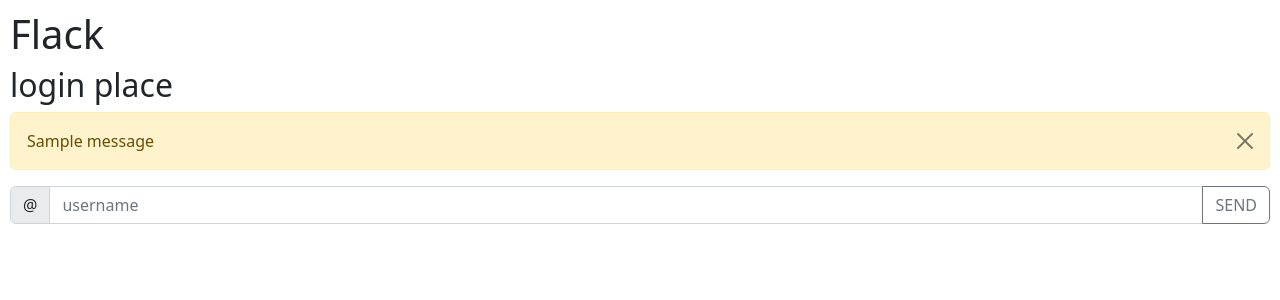
After one commit to ai-zac/cs50w-project2, a Flask app: page /login in a window 1280 px wide. The commit adds this page. Shown: the top 300 px of the page. Run offline with Flask 2, Linux system fonts and the light colour scheme; one stand-in notice (Sample message) is shown; some libraries are stand-ins or nearby versions.

Commit message:
'Login' & 'Envio de mensajes' completado

```diff
--- a/application.py
+++ b/application.py
@@ -1,23 +1,61 @@
 import os
+import secrets
 
-from flask import Flask, render_template
-from flask_socketio import SocketIO, emit, send
-
+from flask import Flask, render_template, redirect, request, session
+from flask_socketio import SocketIO, emit, send, join_room, leave_room
+from login_required import login_required
 
 app = Flask(__name__)
-app.config["SECRET_KEY"] = os.getenv("SECRET_KEY")
+app.config["SECRET_KEY"] = secrets.token_hex()
 socketio = SocketIO(app)
 
 
 @app.route("/")
+@login_required
 def index():
-    return render_template("index.html")
+    return render_template("index.html", username=session["username"])
+
+@app.route("/login", methods=["GET", "POST"])
+def login():
+    if request.method == "POST":
+        username = request.form.get("username")
+        session["username"] = username
+        return redirect("/")
+    else:
+        return render_template("login.html")
+
 
 @socketio.on('message')
-def handle_data(msg, username):
-    print(msg, username)
-    emit("messageOut", (msg, username), broadcast = True)
+def handle_data(msg, username, date):
+    print(msg, username, date)
+    emit("messageOut", (msg, username, date), broadcast = True)
 
+@socketio.on("crear")
+def crear_chat(sala):
+    return
+
+@socketio.on("entrar")
+def entrar(sala):
+    # Ingresamos al usuario a la sala
+    print(sala)
+    join_room(sala)
+
+    # Emitimos un aviso a los usuarios conectados a la sala, exceptuando a la persona que se unio
+    emit('mensaje', f'Un usuario ha entrado a la sala {sala}', broadcast=True, include_self=False, to=sala)
+
+    # Mandamos una respuesta al evento emit del cliente
+    return f'Te has unido a la sala {sala}'
+
+@socketio.on("salir")
+def salir(sala):
+    # Ingresamos al usuario a la sala
+    leave_room(sala)
+
+    # Emitimos un aviso a los usuarios conectados a la sala, exceptuando a la persona que se unio
+    emit('mensaje', f'Un usuario ha salido a la sala {sala}', broadcast=True, include_self=False, to=sala)
+
+    # Mandamos una respuesta al evento emit del cliente
+    return f'Te has salido a la sala {sala}'
 
 if __name__ == "__main__":
     socketio.run(app)
--- a/static/css/index.css
+++ b/static/css/index.css
@@ -0,0 +1,5 @@
+body {
+  padding: 10px;
+}
+
+/*# sourceMappingURL=index.css.map */
--- /dev/null
+++ b/static/css/index.scss
@@ -0,0 +1,3 @@
+body {
+    padding: 10px;
+}
--- /dev/null
+++ b/static/css/login.css
@@ -0,0 +1,5 @@
+body {
+  padding: 10px;
+}
+
+/*# sourceMappingURL=login.css.map */
--- /dev/null
+++ b/static/css/login.scss
@@ -0,0 +1,3 @@
+body {
+    padding: 10px;
+}
--- a/static/js/script.js
+++ b/static/js/script.js
@@ -1,17 +1,14 @@
 // Event name of send in SocketIO is "message"
-
 const socket = io();
 var username, msgIn, msgOut;
-let i = 0;
 
 document.querySelector("#send").onclick = () => {
     if (document.querySelector("#name").value) {
         username = document.querySelector("#name").value;
         msgIn = document.querySelector("#msg").value;
-
-        socket.send(msgIn, username);
-        localStorage.setItem("message" + i, "{'username': " + username + ", 'msg': " + msgIn + "}")
-        i++;
+        var date = new Date();
+        var dateMsg = `${date.getDate()}/${date.getMonth()}-${date.getHours()}:${date.getMinutes()}`
+        socket.send(msgIn, username, dateMsg);
         // clean message
         document.querySelector("#msg").value = "";
     } else {
@@ -19,6 +16,62 @@ document.querySelector("#send").onclick = () => {
     }
 };
 
-socket.on("messageOut", function (msgOut, username) {
-    document.querySelector("#chat").innerHTML += ("<li>" + username + ": " + msgOut + "</li>");
+socket.on("messageOut", function (msgOut, username, dateMsg) {
+    document.querySelector("#chat").innerHTML += (
+        `<li class='list-group-item d-flex justify-content-between align-items-start'>
+            <div class="ms-2 me-auto">
+                <div class="fw-bold">${username}</div>
+                ${msgOut}
+            </div>
+            <span class="badge bg-primary rounded-pill">${dateMsg}</span>
+        </li>`);
 });
+
+// respuesta = Es el mensaje de estado, solo se muestra para
+// el propio Usuario
+/*
+document.querySelector("#boton1").onclick = () => {
+    socket.emit("entrar", "CS50x.ni", (respuesta) => {
+        document.querySelector("#contenido").append(respuesta)
+        document.querySelector("#contenido").innerHTML += "<br>"
+        document.querySelector("#msg").className = "CS50x.ni"
+        document.querySelector("#salir1").removeAttribute("hidden")
+    })
+}
+
+document.querySelector('#boton2').onclick = () => {
+    socket.emit("entrar", "Web50x.ni", (respuesta) => {
+        console.log(respuesta)
+        document.querySelector("#contenido").append(respuesta)
+        document.querySelector("#contenido").innerHTML += "<br>"
+        document.querySelector("#msg").className = "Web50x.ni"
+        document.querySelector("#salir2").removeAttribute("hidden")
+    })
+}
+
+document.querySelector("#salir1").onclick = () => {
+    socket.emit("salir", "CS50x.ni", (respuesta) => {
+        document.querySelector("#contenido").append(respuesta)
+        document.querySelector("#contenido").innerHTML += "<br>"
+        document.querySelector("#msg").className = ""
+        document.querySelector("#salir1").setAttribute("hidden", true)
+    })
+}
+
+document.querySelector("#salir2").onclick = () => {
+    socket.emit("salir", "Web50x.ni", (respuesta) => {
+        document.querySelector("#contenido").append(respuesta)
+        document.querySelector("#contenido").innerHTML += "<br>"
+        document.querySelector("#msg").className = ""
+        document.querySelector("#salir2").setAttribute("hidden", true)
+    })
+}
+
+// Se indica a los otros usuarios la entrada y salida de
+// los otros usuarios
+socket.on("mensaje", (dato) => {
+    document.querySelector("#contenido").append(dato)
+    document.querySelector("#contenido").innerHTML += "<br>"
+})
+
+*/
--- /dev/null
+++ b/templates/login.html
@@ -0,0 +1,33 @@
+<!DOCTYPE html>
+<html lang="en">
+    <head>
+        <meta charset="UTF-8">
+        <meta name="viewport" content="width=device-width, initial-scale=1">
+        <link href="../static/css/login.css" rel="stylesheet">
+        <link href="https://cdn.jsdelivr.net/npm/bootstrap@5.2.2/dist/css/bootstrap.min.css" rel="stylesheet" integrity="sha384-Zenh87qX5JnK2Jl0vWa8Ck2rdkQ2Bzep5IDxbcnCeuOxjzrPF/et3URy9Bv1WTRi" crossorigin="anonymous">
+        <title></title>
+    </head>
+    <body>
+
+        <h1>Flack</h1>
+        <h2>login place</h2>
+        {% if get_flashed_messages() %}
+        <div class="alert alert-dismissible alert-warning">
+            <button type="button" class="btn-close" data-bs-dismiss="alert"></button>
+            {{ get_flashed_messages() | join(" ") }}
+        </div>
+        {% endif %}
+
+        <form action="/login" method="post">
+            <div class="input-group mb-3">
+                <span class="input-group-text" id="basic-addon1">@</span>
+                <input class="form-control" type="text" name="username" placeholder="username" required>
+                <button class="btn btn-outline-secondary" type="submit" id="button-addon2">SEND</button>
+            </div>
+        </form>
+
+        <script src="https://cdn.jsdelivr.net/npm/bootstrap@5.2.2/dist/js/bootstrap.bundle.min.js" integrity="sha384-OERcA2EqjJCMA+/3y+gxIOqMEjwtxJY7qPCqsdltbNJuaOe923+mo//f6V8Qbsw3" crossorigin="anonymous"></script>
+        <script src="https://cdnjs.cloudflare.com/ajax/libs/socket.io/4.0.1/socket.io.js" integrity="sha512-q/dWJ3kcmjBLU4Qc47E4A9kTB4m3wuTY7vkFJDTZKjTs8jhyGQnaUrxa0Ytd0ssMZhbNua9hE+E7Qv1j+DyZwA==" crossorigin="anonymous"></script>
+        <script src="../static/js/script.js" charset="UTF-8"></script>
+    </body>
+</html>
```
Also changed, not shown: login_required.py (added, +11 -0 lines), templates/index.html (+25 -5 lines), templates/chat.html (deleted), 2 other files.
